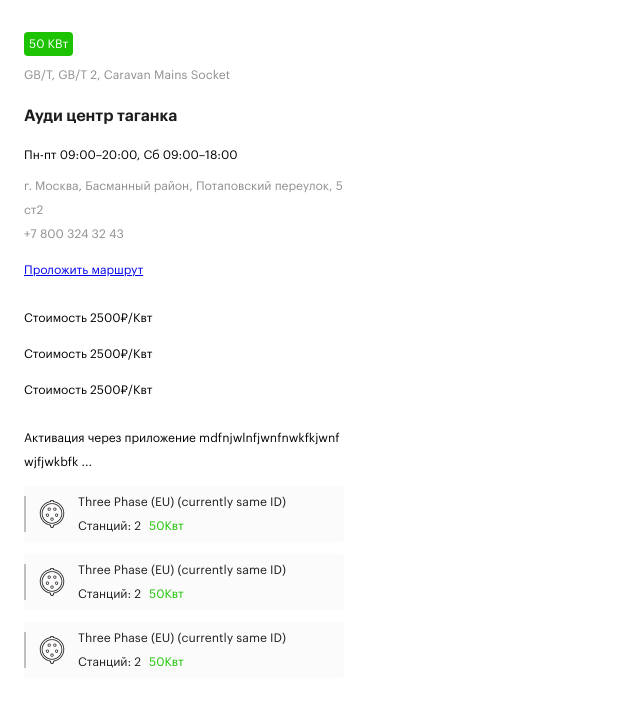
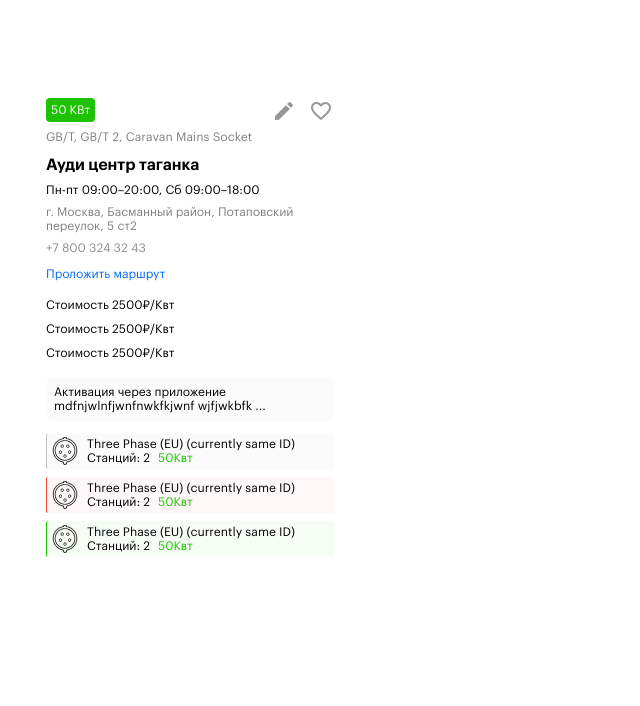
Before and after one commit to boboil/energyMap, a plain HTML site: page map.html in a window 1280 px wide. Shown: the whole page, without its empty margins (0-640 px from the left). Drawn offline with Linux system fonts and the light colour scheme.

Commit message:
added fixed description  block

```diff
--- a/css/map.css
+++ b/css/map.css
@@ -3,9 +3,11 @@
 
     --black: #1d1d1d;
     --grey: #BFBFBF;
+    --grey-light: #fbfbfb;
     --blue: #0066FF;
     --yellow: #FFC700;
     --green: #1DC302;
+    --red: #EF4339;
 }
 
 @font-face {
@@ -19,6 +21,12 @@
     src: url('../fonts/GraphikLCG-Semibold.woff2') format('woff2');
     font-weight: 600;
     font-style: normal;
+}
+
+* {
+    padding: 0;
+    margin: 0;
+    box-sizing: border-box;
 }
 
 body {
@@ -157,7 +165,7 @@ body {
     padding: 4px 0;
     color: var(--black);
 }
-.count-info{
+.count-info {
     display: flex;
     flex-direction: row;
     align-items: flex-start;
@@ -294,6 +302,140 @@ body {
     height: 32px;
 }
 
+.object {
+    position: fixed;
+    top: 74px;
+    left: 30px;
+    background-color: #fff;
+    border-radius: 24px;
+    width: 100%;
+    max-width: 320px;
+    padding: 24px 16px;
+    display: flex;
+    flex-direction: column;
+    align-items: flex-start;
+    font-size: 12px;
+    line-height: 14px;
+}
+.object-controls {
+    position: absolute;
+    z-index: 2;
+    right: 18px;
+    top: 27px;
+    display: flex;
+    align-items: center;
+}
+.object-controls button {
+    color: #979797;
+    border: 0;
+    background-color: transparent;
+}
+.object-controls button:not(:last-child) {
+    margin-right: 16px;
+}
+.object-power {
+    font-weight: 500;
+    color: #fff;
+    padding: 5px;
+    border-radius: 4px;
+}
+.object-power.green {
+    background-color: var(--green);
+}
+.object-plugs {
+    margin-top: 8px;
+    opacity: .5;
+}
+.object-title {
+    margin-top: 12px;
+    font-size: 16px;
+    line-height: 19px;
+    font-weight: 600;
+}
+.object-worktime {
+    margin-top: 8px;
+}
+.object-address {
+    margin-top: 8px;
+    opacity: .5;
+    font-style: normal;
+}
+.object-phone {
+    margin-top: 8px;
+    opacity: .5;
+    text-decoration: none;
+    color: var(--black);
+}
+.object-roadmap {
+    margin-top: 12px;
+    color: var(--blue);
+    text-decoration: none;
+}
+.object-prices {
+    margin-top: 12px;
+    line-height: 2;
+}
+.object-annotation {
+    margin-top: 12px;
+    padding: 8px;
+    border-radius: 8px;
+    background-color: var(--grey-light);
+}
+.object-availability {
+    margin-top: 12px;
+}
+.availability-item {
+    display: flex;
+    padding: 4px;
+    border-radius: 2px;
+    border-width: 0;
+    border-left-width: 1px;
+    border-style: solid;
+}
+.availability-item:not(:last-child) {
+    margin-bottom: 8px;
+}
+.availability-item.grey {
+    border-color: var(--grey);
+    background: var(--grey-light);
+}
+.availability-item.red {
+    border-color: var(--red);
+    background-color: rgba(239, 67, 57, 0.04);
+}
+.availability-item.green {
+    border-color: var(--green);
+    background: rgba(29, 195, 2, 0.04);
+}
+.availability-item .plug {
+    width: 28px;
+    height: 28px;
+    margin-right: 8px;
+    display: flex;
+    align-items: center;
+    justify-content: center;
+    flex-shrink: 0;
+}
+.availability-item .plug svg {
+    max-width: 28px;
+    max-height: 28px;
+    display: block;
+}
+.availability-item .text {
+    display: flex;
+    flex-wrap: wrap;
+}
+.availability-item .title {
+    width: 100%;
+}
+.availability-item .amount {
+    margin-right: 8px;
+}
+.availability-item .power {
+    font-weight: 500;
+    color: var(--green);
+}
+
 /* gmaps */
 .gm-style {
     font-family: var(--main-font);
--- a/map.html
+++ b/map.html
@@ -6,62 +6,105 @@
     <link rel="stylesheet" href="css/map.css">
 </head>
 <body>
-<div class="container">
-    <div class="filter-top">
-        <div class="info-top">
-            <div class="hug-left">
-                    <span class="green-hug">
+<div class="object" id="object">
+    <div class="object-controls">
+        <button class="object-edit">
+            <svg width="19" height="19" viewBox="0 0 19 19" fill="none" xmlns="http://www.w3.org/2000/svg">
+                <path d="M0 15.4601V18.5001C0 18.7801 0.22 19.0001 0.5 19.0001H3.54C3.67 19.0001 3.8 18.9501 3.89 18.8501L14.81 7.94006L11.06 4.19006L0.15 15.1001C0.0500001 15.2001 0 15.3201 0 15.4601ZM17.71 5.04006C18.1 4.65006 18.1 4.02006 17.71 3.63006L15.37 1.29006C14.98 0.900059 14.35 0.900059 13.96 1.29006L12.13 3.12006L15.88 6.87006L17.71 5.04006Z" fill="currentColor"/>
+            </svg>
+
+        </button>
+        <button class="object-share">
+            <svg width="22" height="18" viewBox="0 0 22 18" fill="none" xmlns="http://www.w3.org/2000/svg">
+                <path d="M18.66 0.990044C16.02 -0.809956 12.76 0.0300438 11 2.09004C9.24 0.0300438 5.98 -0.819956 3.34 0.990044C1.94 1.95004 1.06 3.57004 1 5.28004C0.86 9.16004 4.3 12.27 9.55 17.04L9.65 17.13C10.41 17.82 11.58 17.82 12.34 17.12L12.45 17.02C17.7 12.26 21.13 9.15004 21 5.27004C20.94 3.57004 20.06 1.95004 18.66 0.990044ZM11.1 15.55L11 15.65L10.9 15.55C6.14 11.24 3 8.39004 3 5.50004C3 3.50004 4.5 2.00004 6.5 2.00004C8.04 2.00004 9.54 2.99004 10.07 4.36004H11.94C12.46 2.99004 13.96 2.00004 15.5 2.00004C17.5 2.00004 19 3.50004 19 5.50004C19 8.39004 15.86 11.24 11.1 15.55Z" fill="currentColor"/>
+            </svg>
+        </button>
+    </div>
+    <div class="object-power green">
         50 КВт
-                    </span>
     </div>
-            <div class="hug-right">
+    <div class="object-plugs">
+        GB/T, GB/T 2, Caravan Mains Socket
+    </div>
+    <div class="object-title">
+        Ауди центр таганка
+    </div>
+    <div class="object-worktime">
+        Пн-пт 09:00–20:00, Сб 09:00–18:00
+    </div>
+    <address class="object-address">
+        г. Москва, Басманный район, Потаповский переулок, 5 ст2
+    </address>
+    <a href="tel:+78003243243" class="object-phone">
+        +7 800 324 32 43
+    </a>
+    <a href="https://maps.google.com/maps?daddr=50.94135,34.77725" target="_blank" class="object-roadmap">
+        Проложить маршрут
+    </a>
 
+    <div class="object-prices">
+        <div>
+            Стоимость 2500₽/Квт
+        </div>
+        <div>
+            Стоимость 2500₽/Квт
+        </div>
+        <div>
+            Стоимость 2500₽/Квт
         </div>
     </div>
-        <div class="address-top">
-            <span>GB/T, GB/T 2, Caravan Mains Socket</span>
+
+    <div class="object-annotation">
+        Активация через приложение mdfnjwlnfjwnfnwkfkjwnf wjfjwkbfk ...
     </div>
-        <div class="working-block">
-            <h2>Ауди центр таганка</h2>
-            <div class="working-time">
-                    <span>Пн-пт 09:00–20:00, Сб 09:00–18:00</span>
+    <div class="object-availability">
+        <div class="availability-item grey">
+            <div class="plug">
+                <img src="images/station-icon.png" alt="" />
+            </div>
+            <div class="text">
+                <div class="title">
+                    Three Phase (EU) (currently same ID)
+                </div>
+                <div class="amount">
+                    Станций: 2
+                </div>
+                <div class="power">
+                    50Квт
                 </div>
             </div>
-        <div class="working-address">
-            <span>г. Москва, Басманный район, Потаповский переулок, 5 ст2</span>
-            <span>+7 800 324 32 43</span>
         </div>
-        <div class="road-link">
-            <a href="#">Проложить маршрут</a>
+        <div class="availability-item red">
+            <div class="plug">
+                <img src="images/station-icon.png" alt="" />
             </div>
-        <div class="cost-block">
-            <p>Стоимость 2500₽/Квт</p>
-            <p>Стоимость 2500₽/Квт</p>
-            <p>Стоимость 2500₽/Квт</p>
+            <div class="text">
+                <div class="title">
+                    Three Phase (EU) (currently same ID)
                 </div>
-        <div class="active-block">
-            <span>Активация через приложение mdfnjwlnfjwnfnwkfkjwnf wjfjwkbfk ...</span>
+                <div class="amount">
+                    Станций: 2
                 </div>
-        <div class="station-info">
-            <img src="./images/station-icon.png" alt="station-icon" class="station-img">
-            <div class="id-info"><span>Three Phase (EU) (currently same ID)</span>
-                <div class="count-info">Станций: 2 <span>50Квт</span></div>
+                <div class="power">
+                    50Квт
                 </div>
-
             </div>
-        <div class="station-info">
-            <img src="./images/station-icon.png" alt="station-icon" class="station-img">
-            <div class="id-info"><span>Three Phase (EU) (currently same ID)</span>
-                <div class="count-info">Станций: 2 <span>50Квт</span></div>
         </div>
-
+        <div class="availability-item green">
+            <div class="plug">
+                <img src="images/station-icon.png" alt="" />
             </div>
-        <div class="station-info">
-            <img src="./images/station-icon.png" alt="station-icon" class="station-img">
-            <div class="id-info"><span>Three Phase (EU) (currently same ID)</span>
-                <div class="count-info">Станций: 2 <span>50Квт</span></div>
+            <div class="text">
+                <div class="title">
+                    Three Phase (EU) (currently same ID)
                 </div>
-
+                <div class="amount">
+                    Станций: 2
+                </div>
+                <div class="power">
+                    50Квт
+                </div>
+            </div>
         </div>
     </div>
 </div>
```
Also changed, not shown: index.html (+4 -0 lines), js/index.js (+55 -41 lines). Lines whose indentation alone changed are shown as unchanged.
